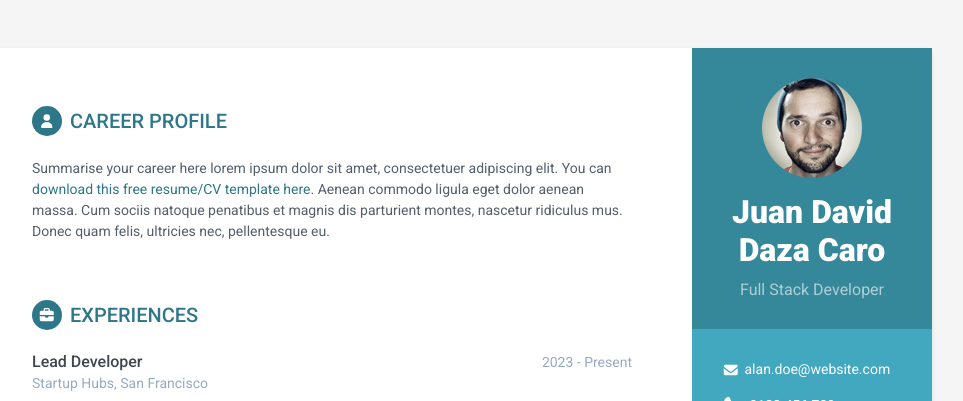
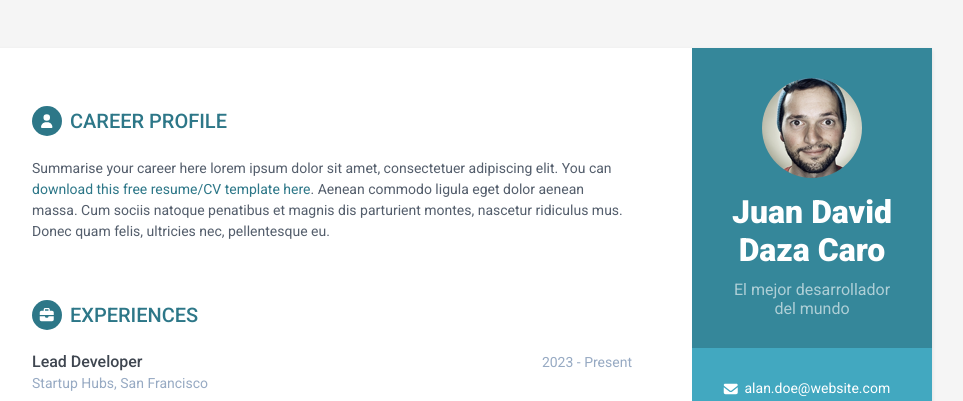
Before and after one commit to Siftings/daza-cv, a plain HTML site: page index.html in a window 1280 px wide. Shown: the top 401 px of the page, without its empty margins (188-1151 px from the left). Drawn offline with Linux system fonts and the light colour scheme.

Commit message:
Cambio del tagline

```diff
--- a/index.html
+++ b/index.html
@@ -26,7 +26,7 @@
             <div class="profile-container">
                 <img class="profile" src="assets/images/profile.png" alt="" />
                 <h1 class="name">Juan David Daza Caro</h1>
-                <h3 class="tagline">Full Stack Developer</h3>
+                <h3 class="tagline">El mejor desarrollador del mundo</h3>
             </div><!--//profile-container-->
 
             <div class="contact-container container-block">
```
